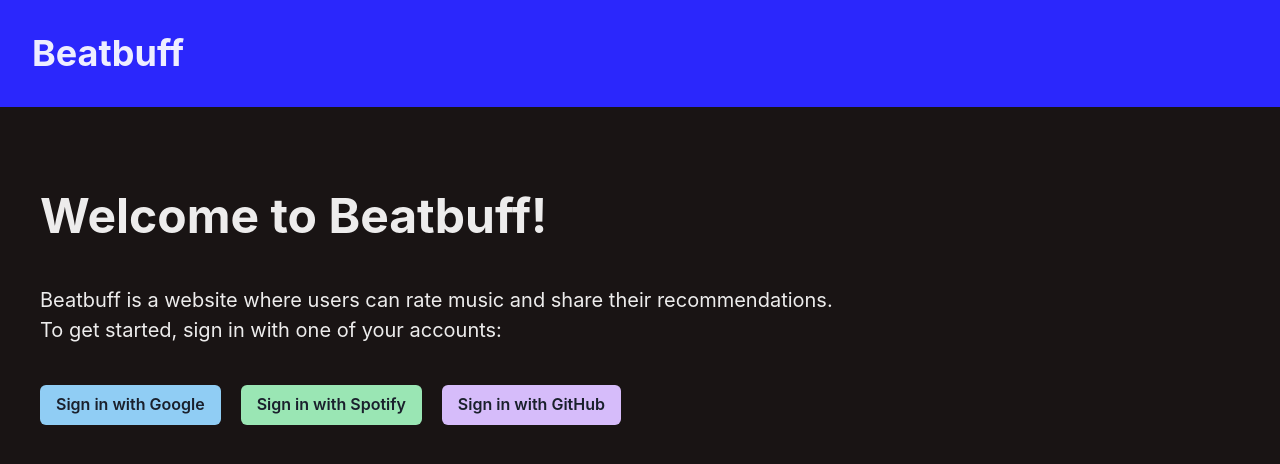
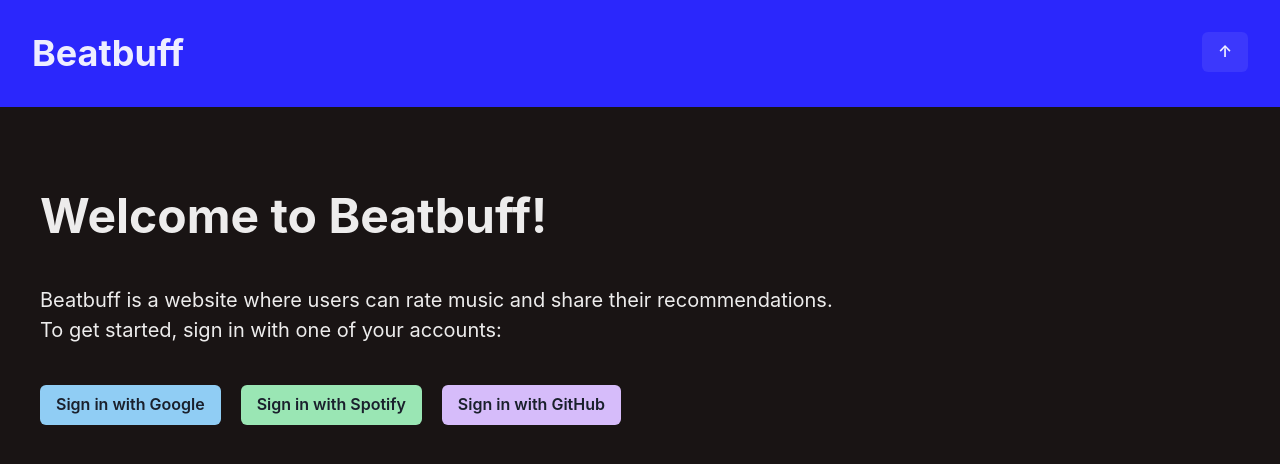
Before and after one commit to 437group11/437group11, a Next.js app: page / in a window 1280 px wide. Shown: the top 464 px of the page. Built offline with nearby package versions, Linux system fonts and the light colour scheme; no server answers.

Commit message:
Add scroll to top button to header

```diff
--- a/components/header.tsx
+++ b/components/header.tsx
@@ -1,7 +1,7 @@
 import Link from "next/link";
 import { useRouter } from "next/router";
 import { useSession, signIn, signOut } from "next-auth/react";
-import { Button, Heading } from "@chakra-ui/react";
+import { Button, Flex, Heading } from "@chakra-ui/react";
 import ProfilePicture from "components/profile-picture"
 
 export default function Header() {
@@ -49,7 +49,10 @@ export default function Header() {
                     Beatbuff
                 </Link>
             </Heading>
-            {contents}
+            <Flex gap={5}>
+                <Button onClick={() => {window.scrollTo({top: 0, behavior: 'smooth'})}}>↑</Button>
+                {contents}
+            </Flex>
         </header>
     )
 }
```
